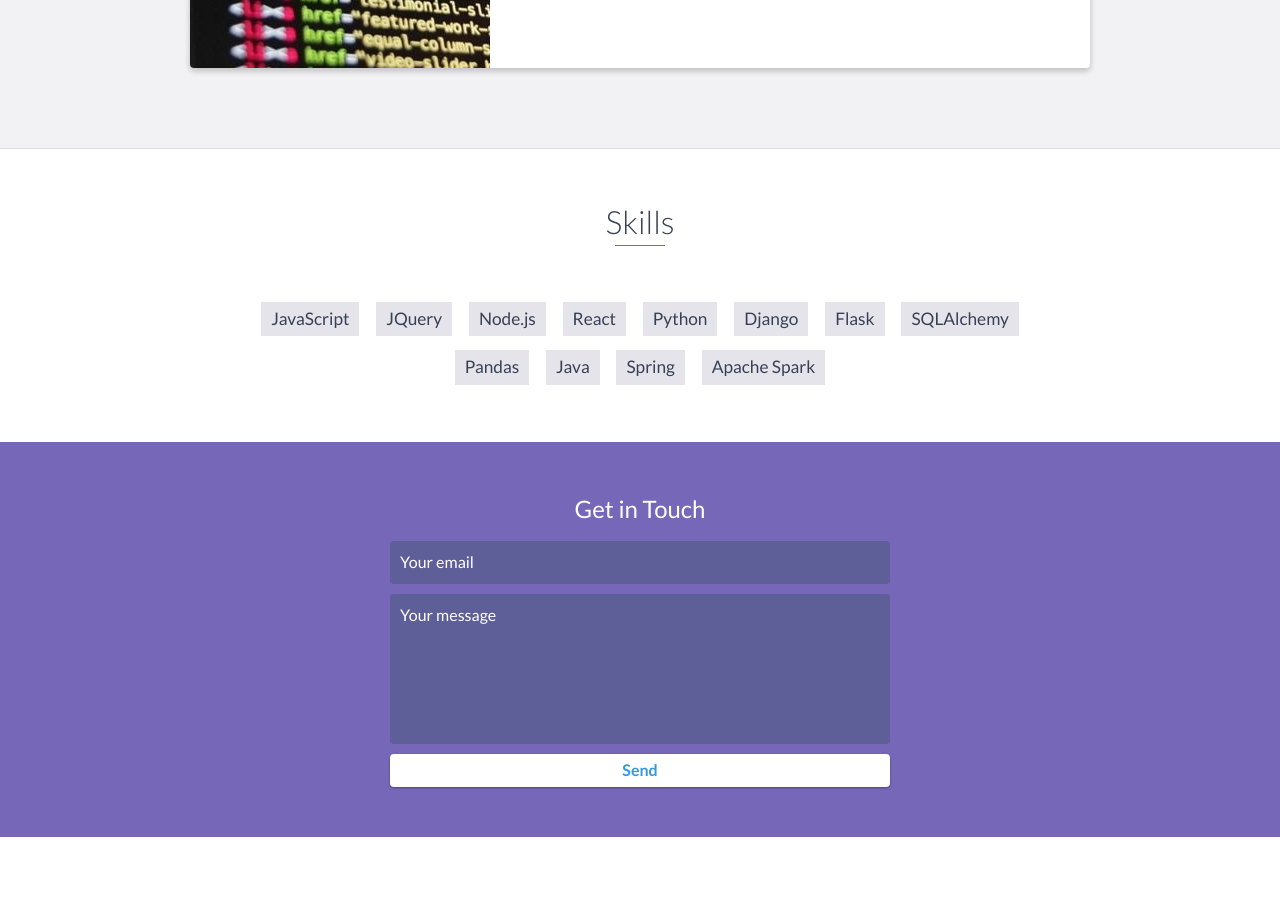
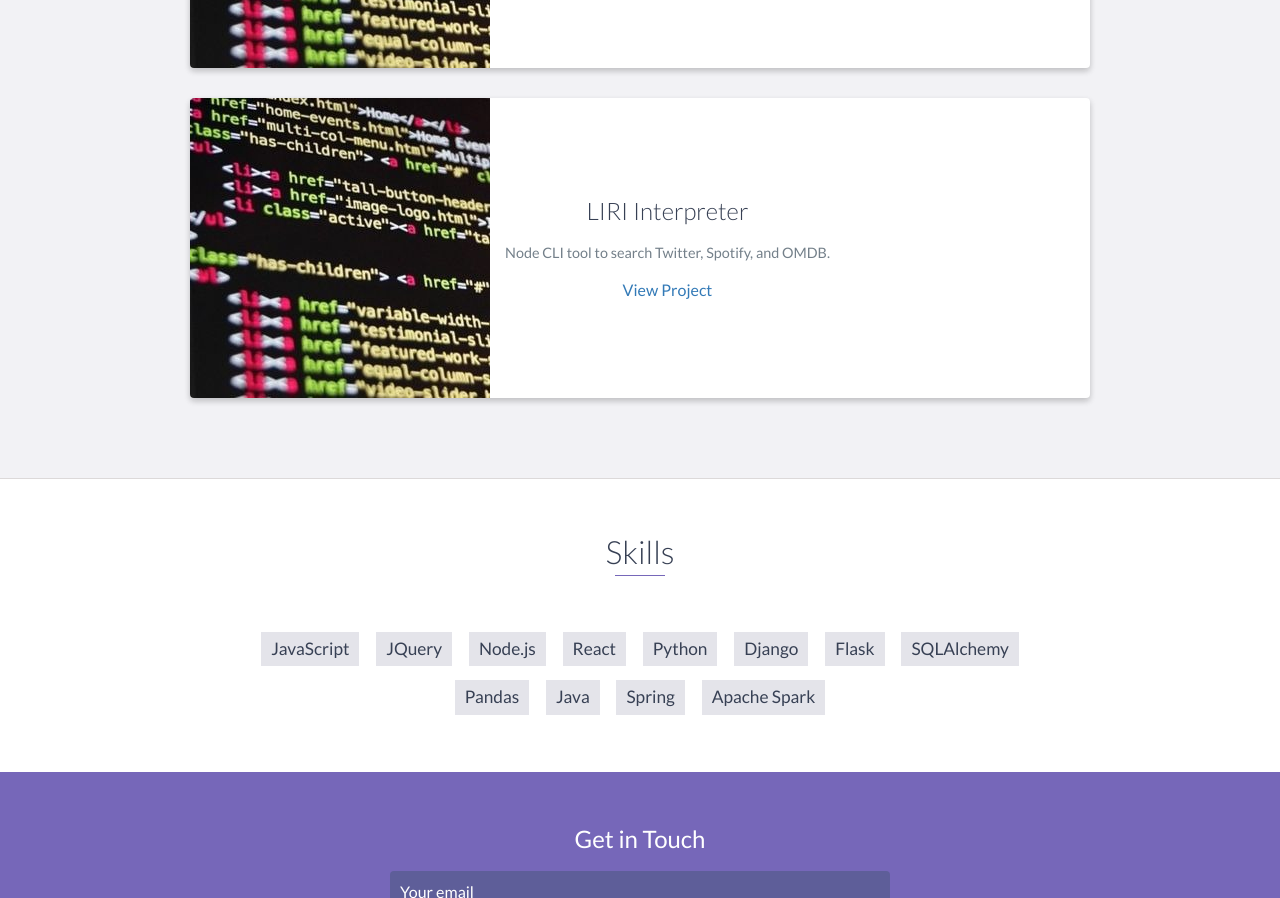
Before and after one commit to ftorning/personal-portfolio, a plain HTML site: page index.html in a window 1280 px wide. Shown: the part 3370-4268 px from the top of the page. Drawn offline with nearby package versions, Linux system fonts and the light colour scheme.

Commit message:
Added liri project

```diff
--- a/index.html
+++ b/index.html
@@ -180,6 +180,24 @@
                 </div>
                 <!-- End .project -->
             </div>
+            <div class="row">
+                <div class="project shadow-large">
+                    <div class="project-image">
+                        <img src="images/code-project.jpg" />
+                    </div>
+                    <!-- End .project-image -->
+                    <div class="project-info">
+                        <h3>LIRI Interpreter</h3>
+                        <p>
+                            Node CLI tool to search Twitter, Spotify, and OMDB.
+                        </p>
+                        <a href="https://github.com/ftorning/LIRI-Interpreter">View Project</a>
+
+                    </div>
+                    <!-- End .project-info -->
+                </div>
+                <!-- End .project -->
+            </div>
         </div>
     </div>
     <!-- End #projects -->
```
